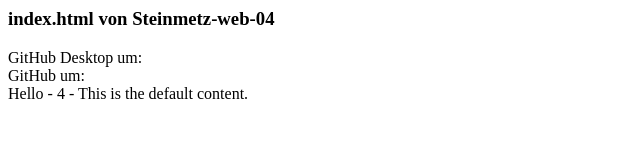
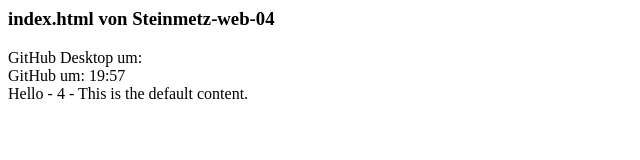
Before and after one commit to Ralf-at-git-hub/steinmetz-web-03, a plain HTML site: page index.html in a window 1280 px wide. Shown: the full height of the page, 0-640 px from the left. Drawn offline with Linux system fonts and the light colour scheme.

Commit message:
Update index.html

```diff
--- a/index.html
+++ b/index.html
@@ -6,7 +6,7 @@
 GitHub Desktop um:
 
 <br>
-GitHub um:
+GitHub um: 19:57
 
 <br>
 Hello - 4 - This is the default content.
```
